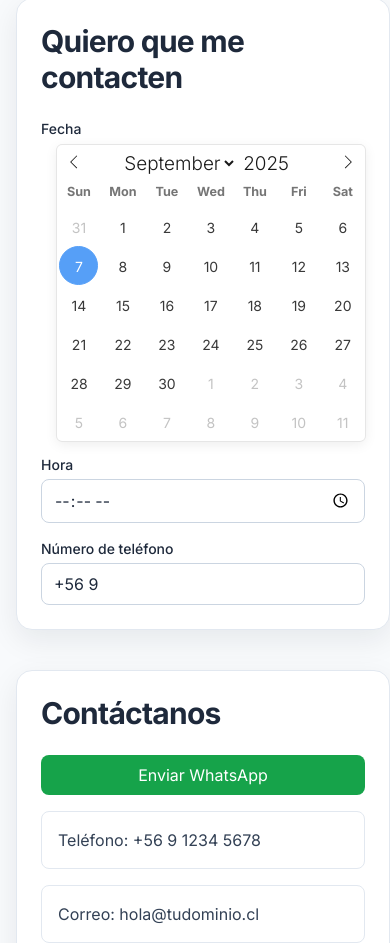
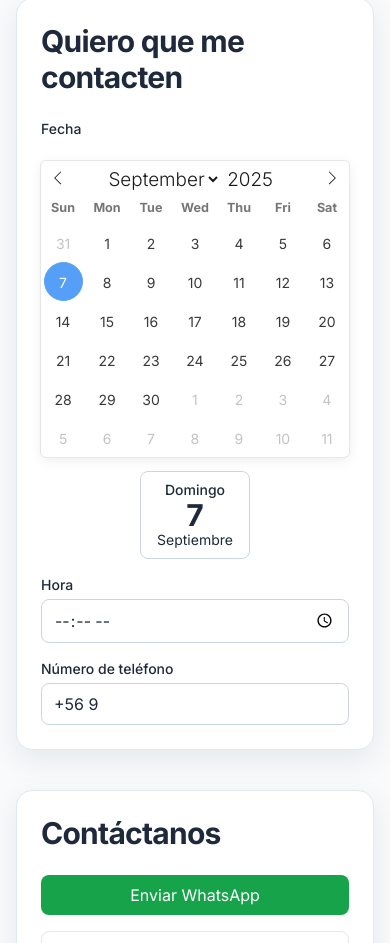
Before and after one commit to maxsanchezmds/ventawebs, a plain HTML site: page index.html in a window 390 px wide. Shown: the part 6978-7921 px from the top of the page. Drawn offline with nearby package versions, Linux system fonts and the light colour scheme.

Commit message:
mini calendar cellphone

```diff
--- a/index.html
+++ b/index.html
@@ -318,9 +318,9 @@
             <form class="mt-6 space-y-4" action="#" method="POST">
               <div>
                 <label class="mb-1 block text-sm font-medium">Fecha</label>
-                <div class="flex items-center gap-4">
+                <div class="flex flex-col sm:flex-row items-center gap-4">
                   <div id="fecha"></div>
-                  <div id="fechaResumen" class="hidden md:flex flex-col items-center justify-center rounded-lg border border-slate-300 px-4 py-2">
+                  <div id="fechaResumen" class="flex flex-col items-center justify-center rounded-lg border border-slate-300 px-4 py-2">
                     <span id="resumenDiaSemana" class="text-sm font-medium"></span>
                     <span id="resumenDiaNumero" class="text-3xl font-bold leading-none"></span>
                     <span id="resumenMes" class="text-sm"></span>
```
